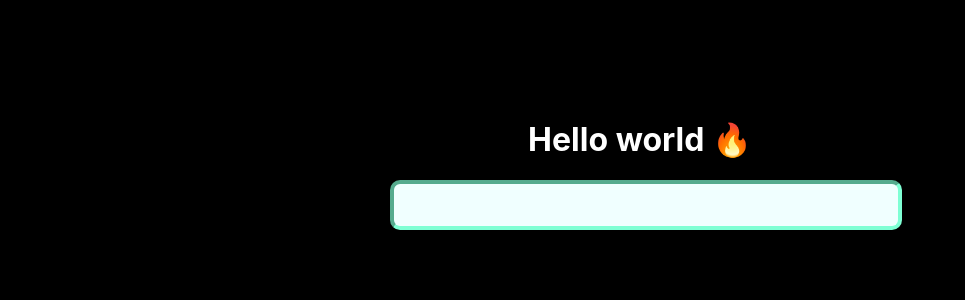
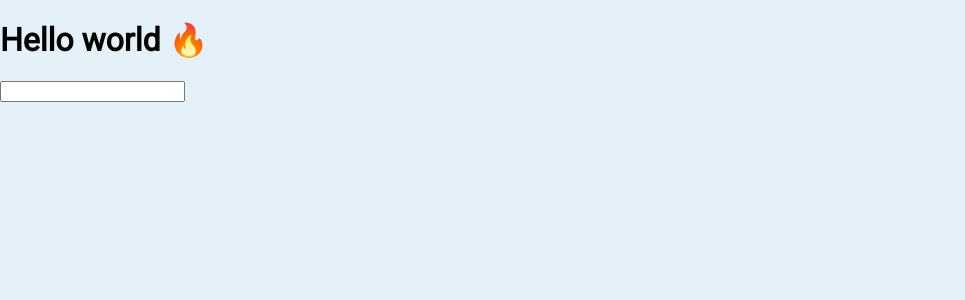
Before and after one commit to eriviztam/Cochera, a React (Create React App) app: page / in a window 1280 px wide. Shown: the top 300 px of the page, without its empty margins (0-965 px from the left). Built offline with nearby package versions, Linux system fonts and the light colour scheme.

Commit message:
Update App.css

```diff
--- a/src/App.css
+++ b/src/App.css
@@ -1,26 +1,13 @@
+@import url('https://fonts.googleapis.com/css?family=Roboto&display=swap');
+
+:root {
+  --main-color: #0079BF;
+  --main-color-transparent: rgba(0, 121, 191, 0.1)
+}
 body {
-  background-color: black;
-  display: flex;
-  justify-content: center;
+  margin: 0;
+  padding: 0;
+  font-family: 'Roboto', 'Helvetica', sans-serif, system-ui;
+  background-color: var(--main-color-transparent);
+  height: 100vh;
 }
-.container {
-  display: block;
-  width: 500px;
-  margin-top: 120px;
-}
-.title {
-  text-align: center;
-  color: white;
-}
-
-.new-task {
-  display: block;
-  width: 100%;
-  background-color: azure;
-  border-radius: 10px;
-  height: 40px;
-  border-color: aquamarine;
-  border-width: 4px;
-  text-align: center;
-  font-size: 24px;
-}
```
